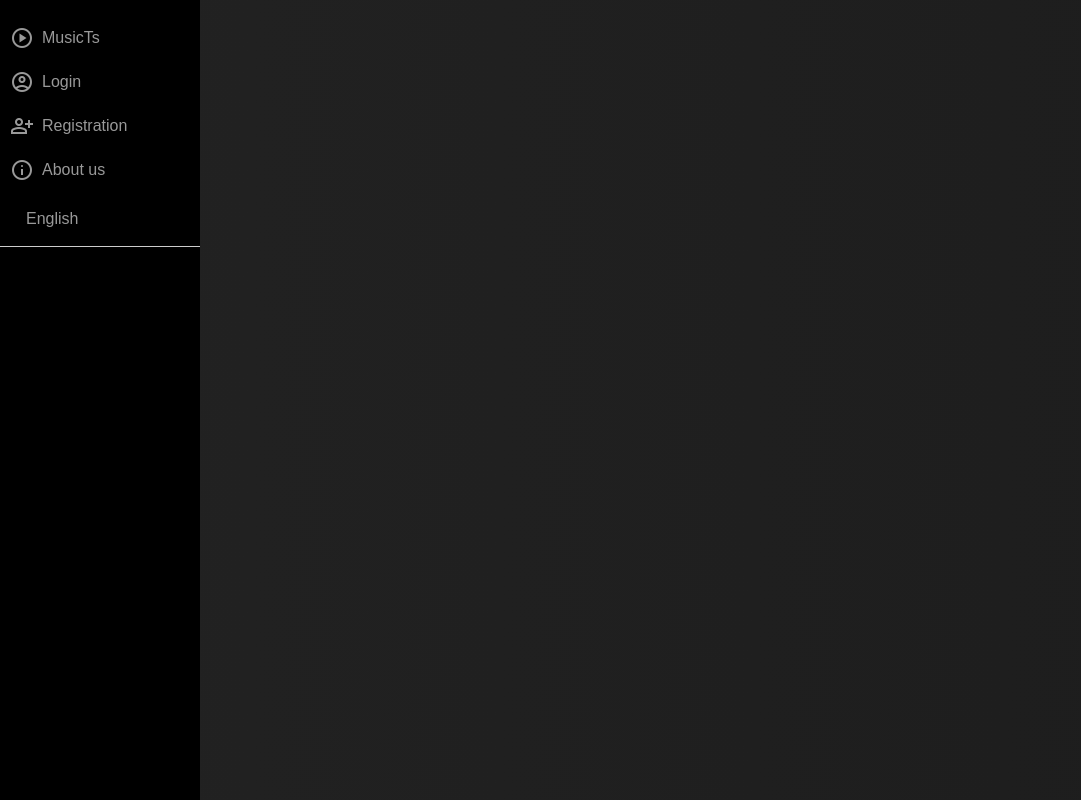
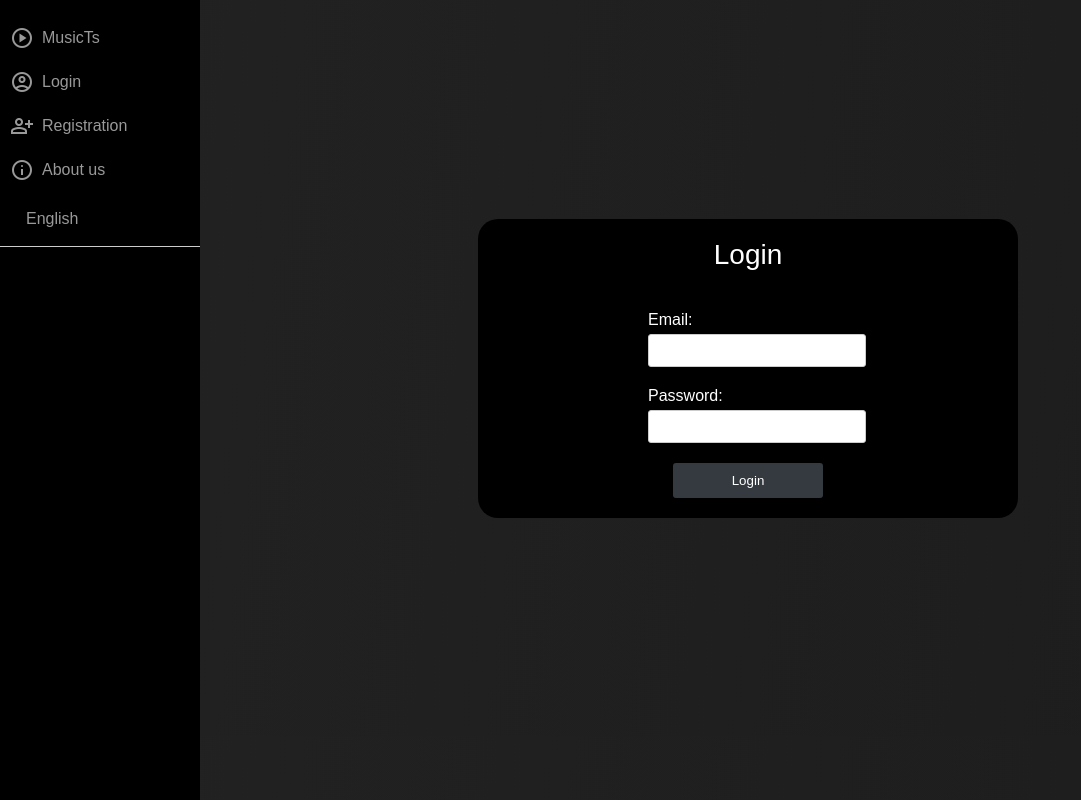
Before and after one commit to pan1caisreal/musicTS, a React (Create React App) app in the folder client/: page /Login in a window 1280 px wide. Shown: the whole page, without its empty margins (0-1081 px from the left). Built offline with nearby package versions, Linux system fonts and the light colour scheme; a web font is replaced by a local one.

Commit message:
login page added

```diff
--- a/client/src/AppRouter.tsx
+++ b/client/src/AppRouter.tsx
@@ -7,10 +7,10 @@ const AppRouter = () => {
     const user = false
     return (
         <Routes>
-            {!user ? routes.map(({path,Component}) =>(
-                <Route path={path} element={<Component />}/>
-            )) : AuthRoutes.map(({path, Component}) => (
-                    <Route path={path} element={<Component />} />
+            {!user ? routes.map(({path,Component}, index) =>(
+                <Route path={path} element={<Component />} key={index}/>
+            )) : AuthRoutes.map(({path, Component}, index) => (
+                    <Route path={path} element={<Component />} key={index} />
             ))}
             <Route path={"*"} element={<Navigate to={"/"}/>}/>
         </Routes>
--- a/client/src/Components/sideBar.tsx
+++ b/client/src/Components/sideBar.tsx
@@ -15,7 +15,6 @@ const Sidebar = () => {
         { path:"/LikeSong",text: t('LikeSong'), icon: 'library_music' },
         { path:"/MyPlaylists",text: t('MyPlaylists'), icon: 'queue_music' },
         { path:"/LikeAlbum",text: t('LikeAlbum'), icon: 'album' },
-        // { text: t('Logout'), icon: 'logout' }
     ];
 
     const menuItemNotAuth = [
@@ -44,6 +43,12 @@ const Sidebar = () => {
                         ))
                     )
                 }
+                {isAuth &&
+                    <li>
+                        <span className="material-symbols-outlined">logout</span>
+                        <div className="TextMenu">{t("Logout")}</div>
+                    </li>
+                }
                 <li>
                     <LanguageSwitcher />
                 </li>
--- a/client/src/locales/en.json
+++ b/client/src/locales/en.json
@@ -8,5 +8,9 @@
   "Logout": "Logout",
   "Login": "Login",
   "Registration": "Registration",
-  "About": "About us"
+  "About": "About us",
+  "Email": "Email",
+  "Password": "Password",
+  "Invalid email address": "Invalid email address",
+  "Invalid password": "Password must be at least 8 characters long"
 }
--- a/client/src/locales/ru.json
+++ b/client/src/locales/ru.json
@@ -6,7 +6,11 @@
   "LikeAlbum": "Любимые альбомы",
   "Search": "Поиск",
   "Logout": "Выйти",
-  "Login": "Войти",
+  "Login": "Авторизация",
   "Registration": "Регистрация",
-  "About": "О нас"
+  "About": "О нас",
+  "Email": "Почта",
+  "Password": "Пароль",
+  "Invalid email address": "Неправильный адресс электронной почты",
+  "Invalid password": "Пароль должен быть не меньше 8 символов"
 }
--- a/client/src/pages/Login.tsx
+++ b/client/src/pages/Login.tsx
@@ -1,9 +1,72 @@
-import React from 'react';
+import React, {useState} from 'react';
+import '../styles/main.scss'
+import {useTranslation} from "react-i18next";
+
 
 const Login = () => {
+    const {t} = useTranslation()
+    const [email, setEmail] = useState("")
+    const [password, setPassword] = useState("")
+    const [emailError, setEmailError] = useState("")
+    const [passwordError, setPasswordError] = useState("")
+
+    const handleChangeEmail = (e: React.ChangeEvent<HTMLInputElement>) =>{
+        const newEmail = e.target.value
+        setEmail(newEmail)
+        const emailPattern = /^[a-zA-Z0-9._-]+@[a-zA-Z0-9.-]+\.[a-zA-Z]{2,4}$/
+        if(!emailPattern.test(newEmail)){
+            setEmailError("Invalid email address")
+        }else{
+            setEmailError("")
+        }
+    }
+
+    const handleChangePassword = (e: React.ChangeEvent<HTMLInputElement>) =>{
+        const newPassword = e.target.value
+        setPassword(newPassword)
+        if(newPassword.length < 8 && newPassword.length > 0){
+            setPasswordError("Invalid password")
+        }else{
+            setPasswordError("")
+        }
+    }
+
     return (
-        <div>
-           Login
+        <div className="container">
+            <div className="main_content">
+                <div className="authTag">{t("Login")}</div>
+                <div className={`form-group`}>
+                    <label>{t("Email")}:</label>
+                    <input
+                        type="email"
+                        className={`${emailError ? 'error' : ''}`}
+                        value={email}
+                        onChange={(e) => handleChangeEmail(e)}
+                        required
+                    />
+                    {emailError && <div>{t(emailError)}</div>}
+                </div>
+                <div className="form-group">
+                    <label>{t("Password")}:</label>
+                    <input
+                        type="password"
+                        className={`${passwordError ? 'error' : ''}`}
+                        value={password}
+                        onChange={(e) => handleChangePassword(e)}
+                        required
+                    />
+                    {passwordError && <div>{t(passwordError)}</div>}
+                </div>
+
+                <button
+                    className="Button"
+                    disabled={emailError.length > 0 || passwordError.length > 0}
+                    type="submit"
+                    onClick={() => console.log("213")}
+                >
+                    {t("Login")}
+                </button>
+            </div>
         </div>
     );
 };
--- a/client/src/styles/_global.scss
+++ b/client/src/styles/_global.scss
@@ -4,4 +4,5 @@ body{
   background: rgb(34,34,34);
   background: linear-gradient(97deg, rgba(34,34,34,1) 0%, rgba(29,29,29,1) 98%);
   color: #ffffff;
+  overflow-x: hidden;
 }
--- /dev/null
+++ b/client/src/styles/auth.scss
@@ -0,0 +1,85 @@
+.main_content {
+  margin-left: 200px;
+  padding: 20px;
+  background-color: black;
+  border-radius: 20px;
+  display: flex;
+  justify-content: center;
+  flex-direction: column;
+  align-items: center;
+  width: 80%;
+  height: auto;
+  max-width: 500px;
+  overflow-y: auto;
+  max-height: 80vh;
+
+  .form-group {
+    margin-bottom: 20px;
+    display: flex;
+    flex-direction: column;
+    justify-content: center;
+    width: 200px;
+
+    label {
+      display: block;
+      margin-bottom: 5px;
+    }
+
+    input {
+      width: 200px;
+      padding: 8px;
+      border: 1px solid #ccc;
+      border-radius: 3px;
+    }
+  }
+}
+.Button {
+  display: block;
+  width: 30%;
+  padding: 10px;
+  background-color: #343a40;
+  color: white;
+  border: none;
+  border-radius: 3px;
+  cursor: pointer;
+  transition: background-color 0.3s, color 0.3s;
+}
+
+.Button:hover {
+  background-color: #495057;
+}
+
+.container{
+  width: 100vw;
+  height: 90vh;
+  display: flex;
+  justify-content: center;
+  align-items: center;
+}
+
+.authTag{
+  display: flex;
+  font-size: 28px;
+  margin-bottom: 40px;
+}
+
+
+@media (max-width: 600px) {
+  .main_content{
+    margin-left: 100px;
+    width: 90%;
+    max-height: 90vh;
+  }
+}
+
+.error{
+  display: flex;
+  flex-direction: column;
+  -webkit-box-shadow: 0px 0px 9px 9px rgba(255, 0, 0, 0.2);
+  -moz-box-shadow: 0px 0px 9px 9px rgba(255, 0, 0, 0.2);
+  box-shadow: 0px 0px 9px 9px rgba(255, 0, 0, 0.2);
+}
+
+.buttonClose:disabled{
+  background-color: black;
+}
--- a/client/src/styles/main.scss
+++ b/client/src/styles/main.scss
@@ -2,3 +2,4 @@
 @import "var";
 @import "_global";
 @import "LanguageSwitcher";
+@import "auth";
```
